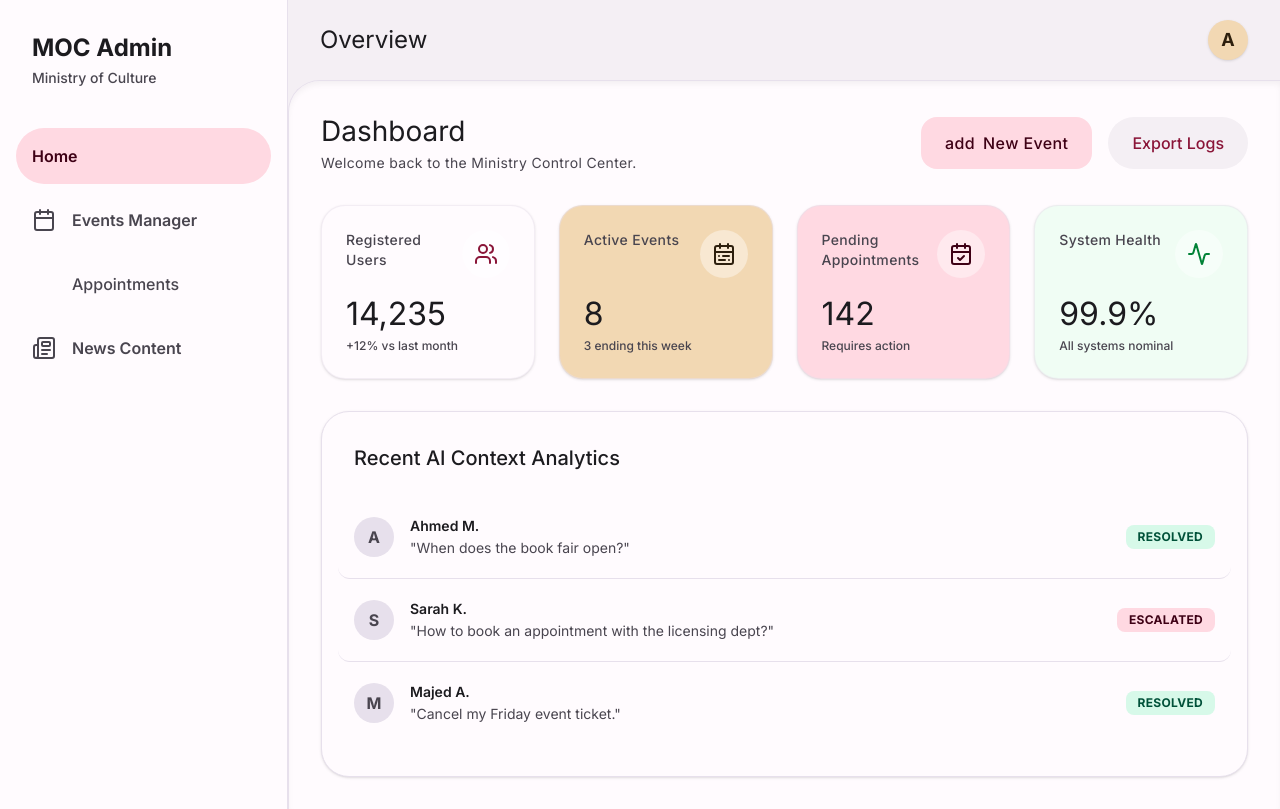
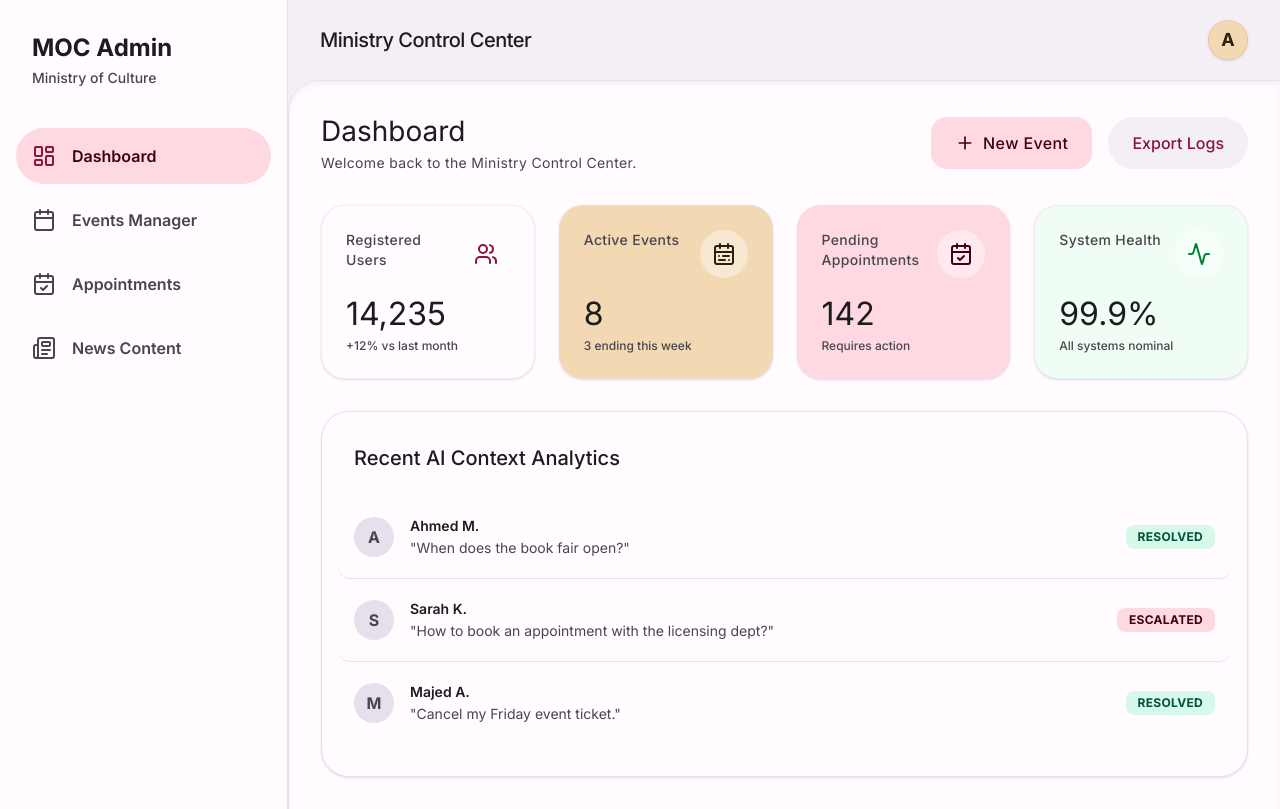
Before and after one commit to Ekkonomecha/MOC, a Next.js app in the folder admin/: page / in a window 1280 px wide. Built offline with nearby package versions, Linux system fonts and the light colour scheme.

Commit message:
style(admin): polish UI with active client-side routing and subtle animations

```diff
--- a/admin/src/app/layout.tsx
+++ b/admin/src/app/layout.tsx
@@ -1,7 +1,6 @@
 import type { Metadata } from 'next';
 import { Inter } from 'next/font/google';
-import Link from 'next/link';
-import { Calendar, Newspaper } from 'lucide-react';
+import Sidebar from '@/components/Sidebar';
 import './globals.css';
 
 const inter = Inter({ subsets: ['latin'] });
@@ -19,37 +18,15 @@
   return (
     <html lang="en">
       <body className={`${inter.className} min-h-screen bg-gray-50 flex`}>
-        {/* Sidebar Navigation - M3 Navigation Drawer */}
-        <aside className="w-72 bg-[#FFFBFE] border-r border-[#E7E0EC] flex-shrink-0 flex flex-col pt-8 pb-4">
-          <div className="px-8 pb-6">
-            <h1 className="text-2xl font-bold text-[#1C1B1F]">MOC Admin</h1>
-            <p className="text-sm text-[#49454F] mt-1 font-medium">Ministry of Culture</p>
-          </div>
-          <nav className="mt-4 flex flex-col gap-2 px-4 flex-1">
-            <Link href="/" className="flex items-center px-4 py-4 rounded-full bg-[#FFD9E2] text-[#3E0015] font-semibold transition-colors">
-              <span className="material-icons mr-4">Home</span>
-            </Link>
-            <Link href="/events" className="flex items-center px-4 py-4 rounded-full text-[#49454F] hover:bg-[#E7E0EC] transition-colors font-semibold">
-              <Calendar className="w-6 h-6 mr-4" />
-              <span>Events Manager</span>
-            </Link>
-            <Link href="/appointments" className="flex items-center px-4 py-4 rounded-full text-[#49454F] hover:bg-[#E7E0EC] transition-colors font-semibold">
-              <span className="font-medium ml-10">Appointments</span>
-            </Link>
-            <Link href="/news" className="flex items-center px-4 py-4 rounded-full text-[#49454F] hover:bg-[#E7E0EC] transition-colors font-semibold">
-              <Newspaper className="w-6 h-6 mr-4" />
-              <span>News Content</span>
-            </Link>
-          </nav>
-        </aside>
+        <Sidebar />
 
         {/* Main Content Area */}
         <div className="flex-1 flex flex-col bg-[#F4EFF4]">
           {/* M3 Top App Bar */}
           <header className="h-20 bg-[#F4EFF4] flex items-center justify-between px-8">
-            <h2 className="text-2xl font-normal text-[#1C1B1F]">Overview</h2>
+            <h2 className="text-xl font-medium text-[#1C1B1F] tracking-tight">Ministry Control Center</h2>
             <div className="flex items-center gap-4">
-              <div className="w-10 h-10 rounded-full bg-[#F2D8B3] text-[#2D1F0D] flex items-center justify-center font-bold text-lg shadow-sm">
+              <div className="w-10 h-10 rounded-full bg-[#F2D8B3] text-[#2D1F0D] flex items-center justify-center font-bold text-lg shadow-sm border border-[#e4c294]/50">
                 A
               </div>
             </div>
--- a/admin/src/app/page.tsx
+++ b/admin/src/app/page.tsx
@@ -1,6 +1,6 @@
 'use client';
 
-import { Activity, Users, CalendarCheck, CalendarRange } from 'lucide-react';
+import { Activity, Users, CalendarCheck, CalendarRange, Plus } from 'lucide-react';
 import Link from 'next/link';
 
 export default function Dashboard() {
@@ -13,7 +13,7 @@
         </div>
         <div className="flex gap-4">
           <Link href="/events" className="bg-[#FFD9E2] text-[#3E0015] px-6 py-3.5 rounded-2xl flex items-center gap-2 transition-all hover:bg-[#ffb4c8] hover:shadow-md font-medium tracking-wide">
-            <span className="material-icons">add</span>
+            <Plus className="w-5 h-5" />
             New Event
           </Link>
           <button
--- /dev/null
+++ b/admin/src/components/Sidebar.tsx
@@ -0,0 +1,45 @@
+'use client';
+
+import Link from 'next/link';
+import { usePathname } from 'next/navigation';
+import { LayoutDashboard, Calendar, CalendarCheck, Newspaper } from 'lucide-react';
+
+export default function Sidebar() {
+    const pathname = usePathname();
+
+    const navItems = [
+        { name: 'Dashboard', href: '/', icon: LayoutDashboard },
+        { name: 'Events Manager', href: '/events', icon: Calendar },
+        { name: 'Appointments', href: '/appointments', icon: CalendarCheck },
+        { name: 'News Content', href: '/news', icon: Newspaper },
+    ];
+
+    return (
+        <aside className="w-72 bg-[#FFFBFE] border-r border-[#E7E0EC] flex-shrink-0 flex flex-col pt-8 pb-4">
+            <div className="px-8 pb-6">
+                <h1 className="text-2xl font-bold text-[#1C1B1F]">MOC Admin</h1>
+                <p className="text-sm text-[#49454F] mt-1 font-medium">Ministry of Culture</p>
+            </div>
+            <nav className="mt-4 flex flex-col gap-2 px-4 flex-1">
+                {navItems.map((item) => {
+                    const isActive = pathname === item.href;
+                    const Icon = item.icon;
+
+                    return (
+                        <Link
+                            key={item.href}
+                            href={item.href}
+                            className={`flex items-center px-4 py-4 rounded-full font-semibold transition-colors ${isActive
+                                    ? 'bg-[#FFD9E2] text-[#3E0015]'
+                                    : 'text-[#49454F] hover:bg-[#E7E0EC]'
+                                }`}
+                        >
+                            <Icon className={`w-6 h-6 mr-4 ${isActive ? 'text-[#8A1538]' : 'text-[#49454F]'}`} />
+                            <span>{item.name}</span>
+                        </Link>
+                    );
+                })}
+            </nav>
+        </aside>
+    );
+}
```
